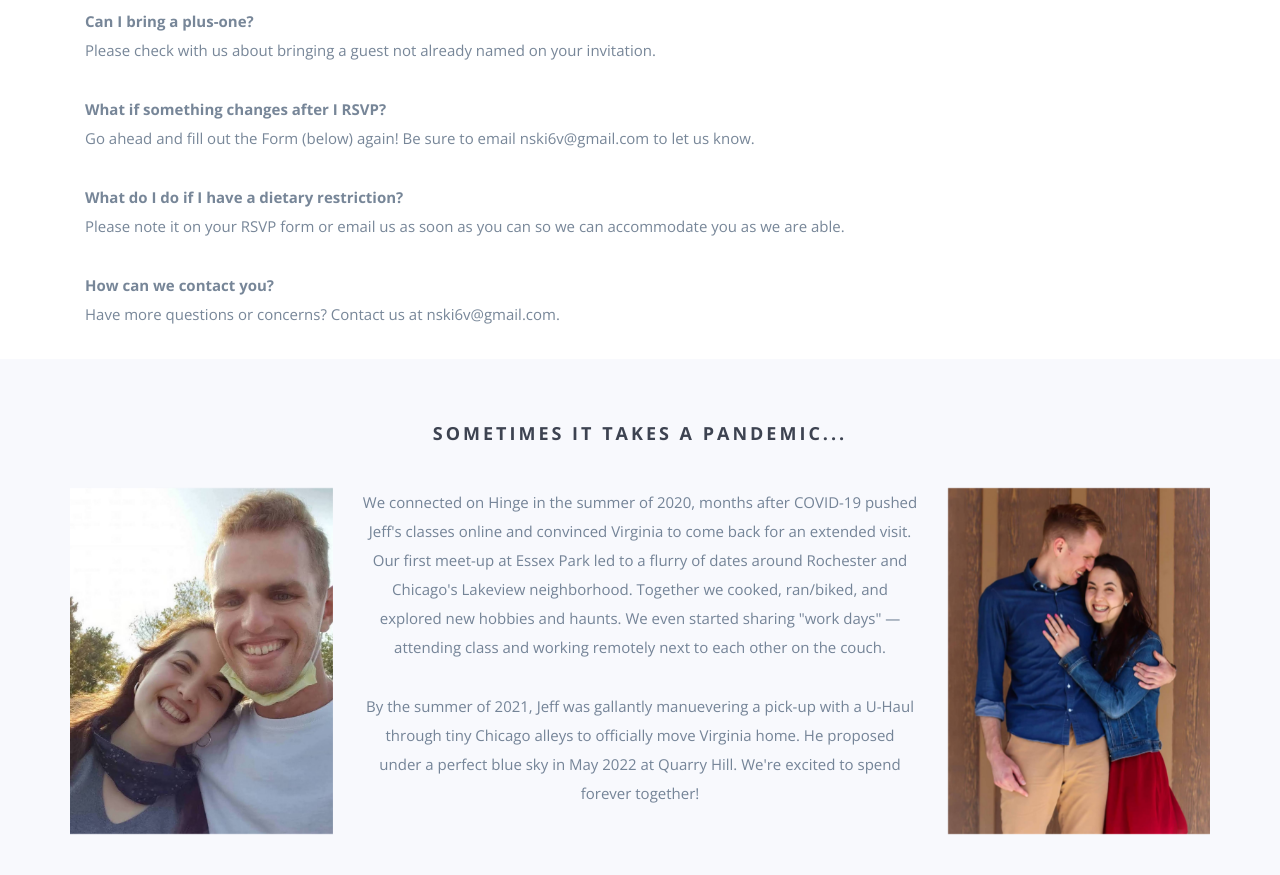
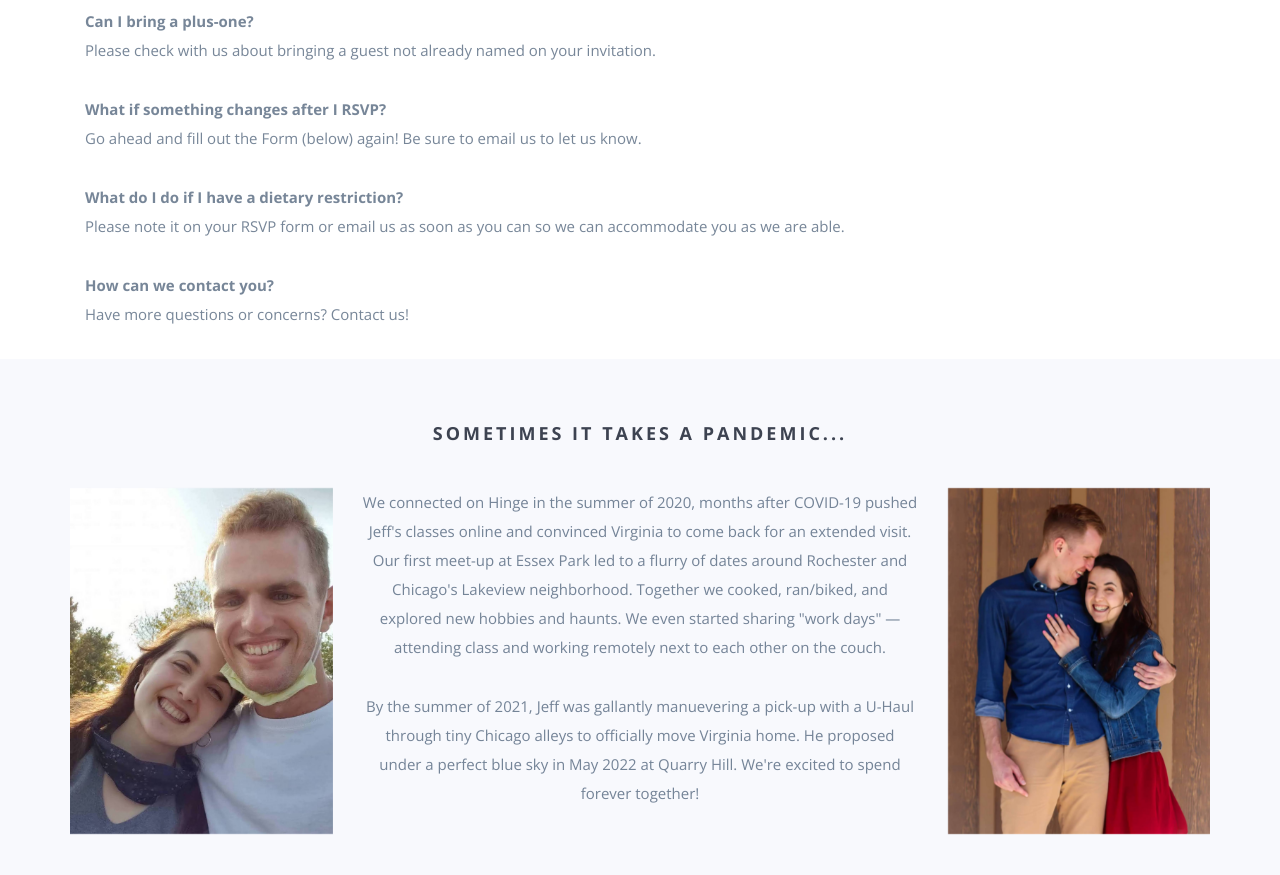
Before and after one commit to vnowakowski/vnowakowski.github.io, a website: page index.html in a window 1280 px wide. Shown: the part 2256-3131 px from the top of the page. Drawn offline with nearby package versions, Linux system fonts and the light colour scheme; files whose address does not match are found by name.

Commit message:
Remove email
Remove email

```diff
--- a/index.html
+++ b/index.html
@@ -170,7 +170,7 @@
                     <p>
             <strong> What if something changes after I RSVP?</strong>
                         <br>
-                    Go ahead and fill out the Form (below) again! Be sure to email nski6v@gmail.com to let us know.
+                    Go ahead and fill out the Form (below) again! Be sure to email us to let us know.
                         <p>
             <strong> What do I do if I have a dietary restriction?</strong>
                     <br>
@@ -178,7 +178,7 @@
                     <p>
                 <strong> How can we contact you? </strong>
                 <br>
-                Have more questions or concerns? Contact us at nski6v@gmail.com.</p>
+                Have more questions or concerns? Contact us!</p>
 </div>
 <br>
 <br>
```
